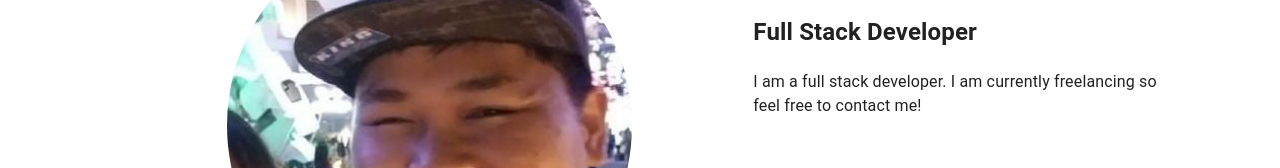
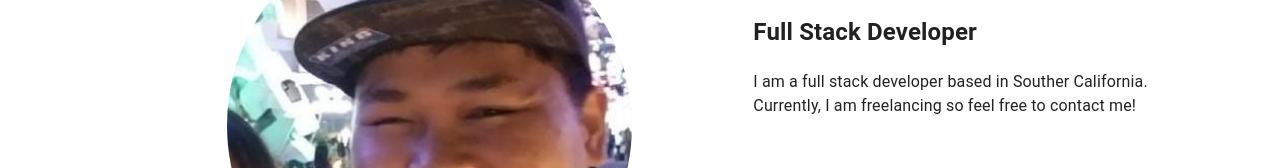
Before and after one commit to ParinThalangdee/portfolio, a React (Create React App) app: page / in a window 1280 px wide. Shown: the part 157-325 px from the top of the page. Built offline with nearby package versions, Linux system fonts and the light colour scheme.

Commit message:
Revision to About

```diff
--- a/src/Components/About/about.js
+++ b/src/Components/About/about.js
@@ -17,7 +17,7 @@ const about = () => {
         <Grid item xs={12} md={4}>
           <h1>Hi, I'm Parin!</h1>
           <h2>Full Stack Developer</h2>
-          <p>I am a full stack developer. I am currently freelancing so feel free to contact me!</p>
+          <p>I am a full stack developer based in Souther California. Currently, I am freelancing so feel free to contact me!</p>
         </Grid>
 
       </Grid>
```
